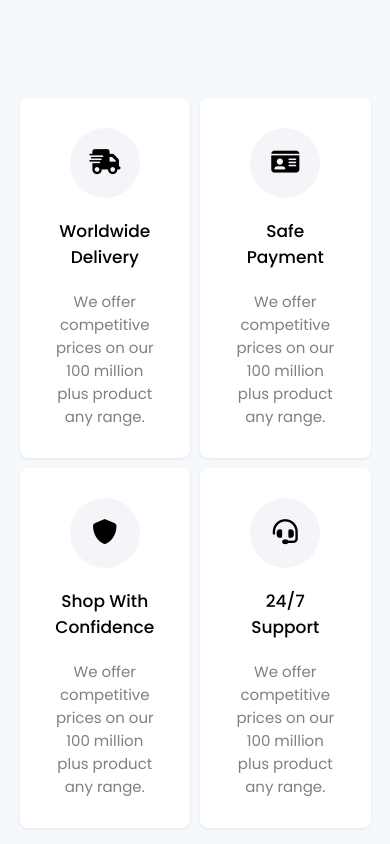
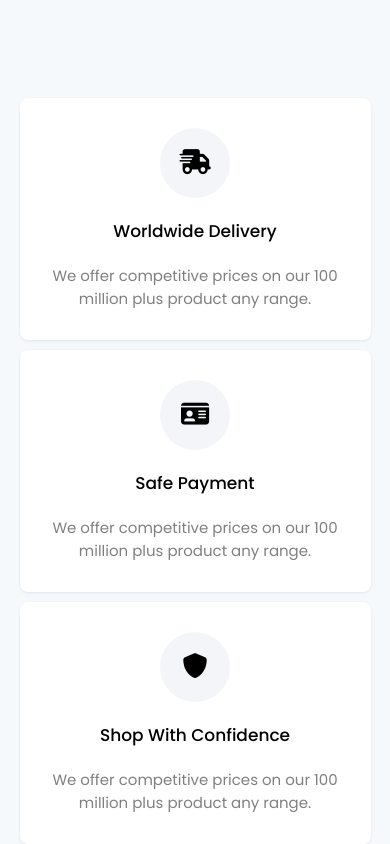
Before and after one commit to Ahmed-Maher77/iti-market__online-shop, a React (Create React App) app: page / in a window 390 px wide. Shown: the part 5865-6709 px from the top of the page. Built offline with nearby package versions, Linux system fonts and the light colour scheme.

Commit message:
Modified the reponsive layout in wrapper section

```diff
--- a/src/components/wrapper/style.css
+++ b/src/components/wrapper/style.css
@@ -25,7 +25,7 @@
 
   @media (max-width: 768px) {
     .wrapper .container.grid2 {
-      grid-template-columns: 1fr;
+      grid-template-columns: 1fr !important;
     }
   }
   @media (max-width: 992px) {
```
